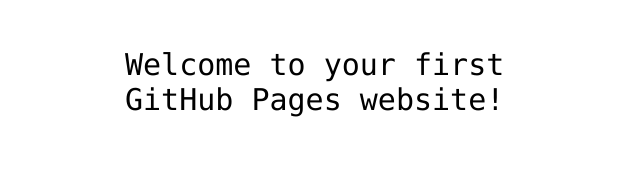
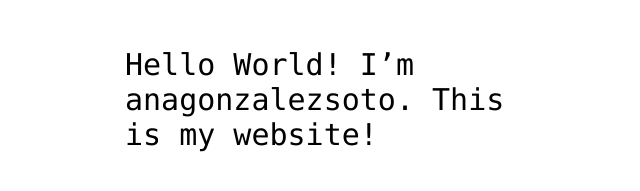
Before and after one commit to anagonzalezsoto/anagonzalezsoto.github.io, a plain HTML site: page index.html in a window 1280 px wide. Shown: the part 341-532 px from the top of the page, without its empty margins (315-955 px from the left). Drawn offline with Linux system fonts and the light colour scheme.

Commit message:
Add username - test

```diff
--- a/index.html
+++ b/index.html
@@ -12,7 +12,8 @@
 <img src="https://octodex.github.com/images/daftpunktocat-thomas.gif" id="octocat" alt="octocat-gif" />
 
 <!-- Change this code here by copy and pasting your template on line 15 -->
-<p>Welcome to your first GitHub Pages website!</p>
+
+  <p>Hello World! I’m anagonzalezsoto. This is my website!</p>
 
 </body>
 </html>
```
